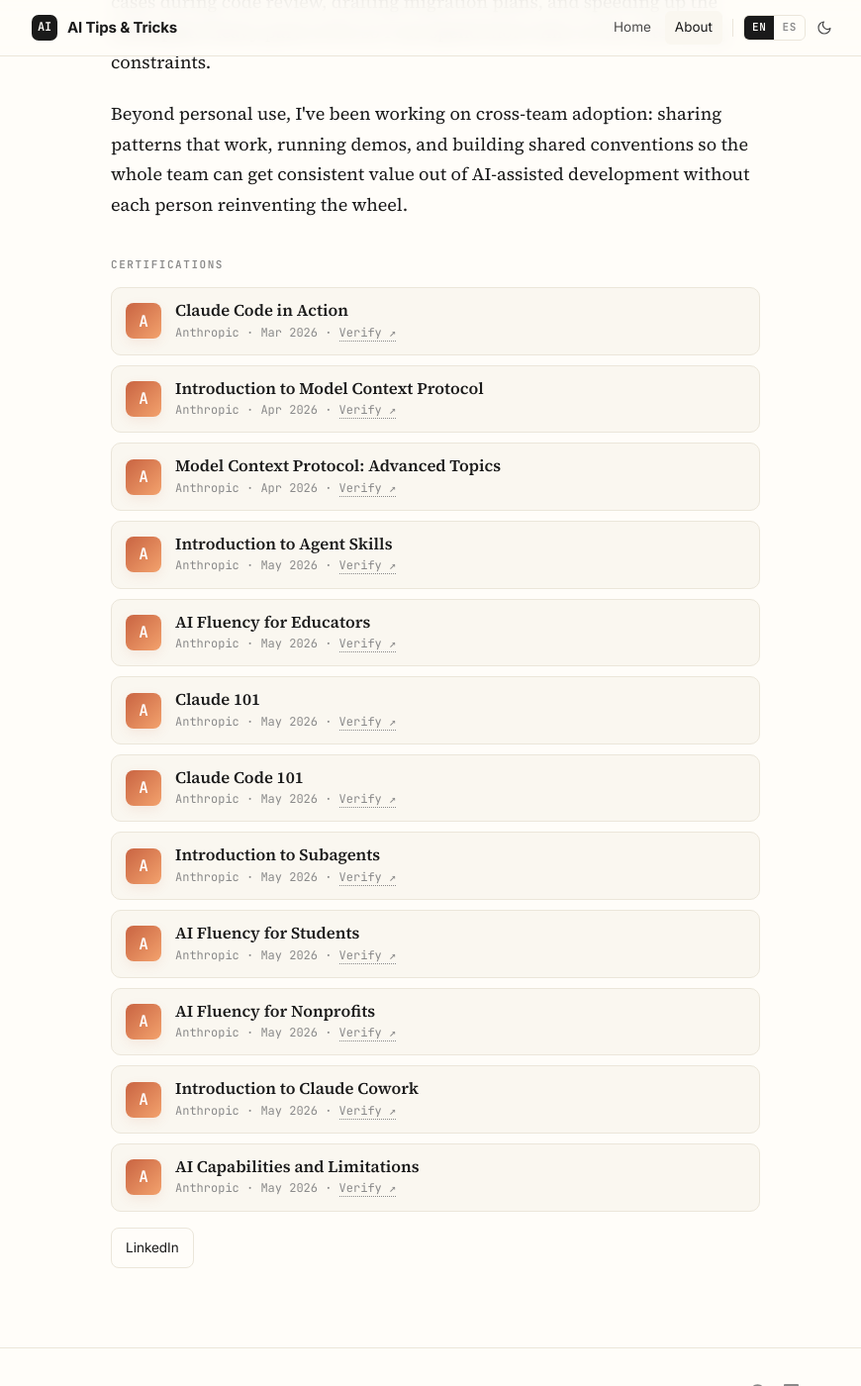
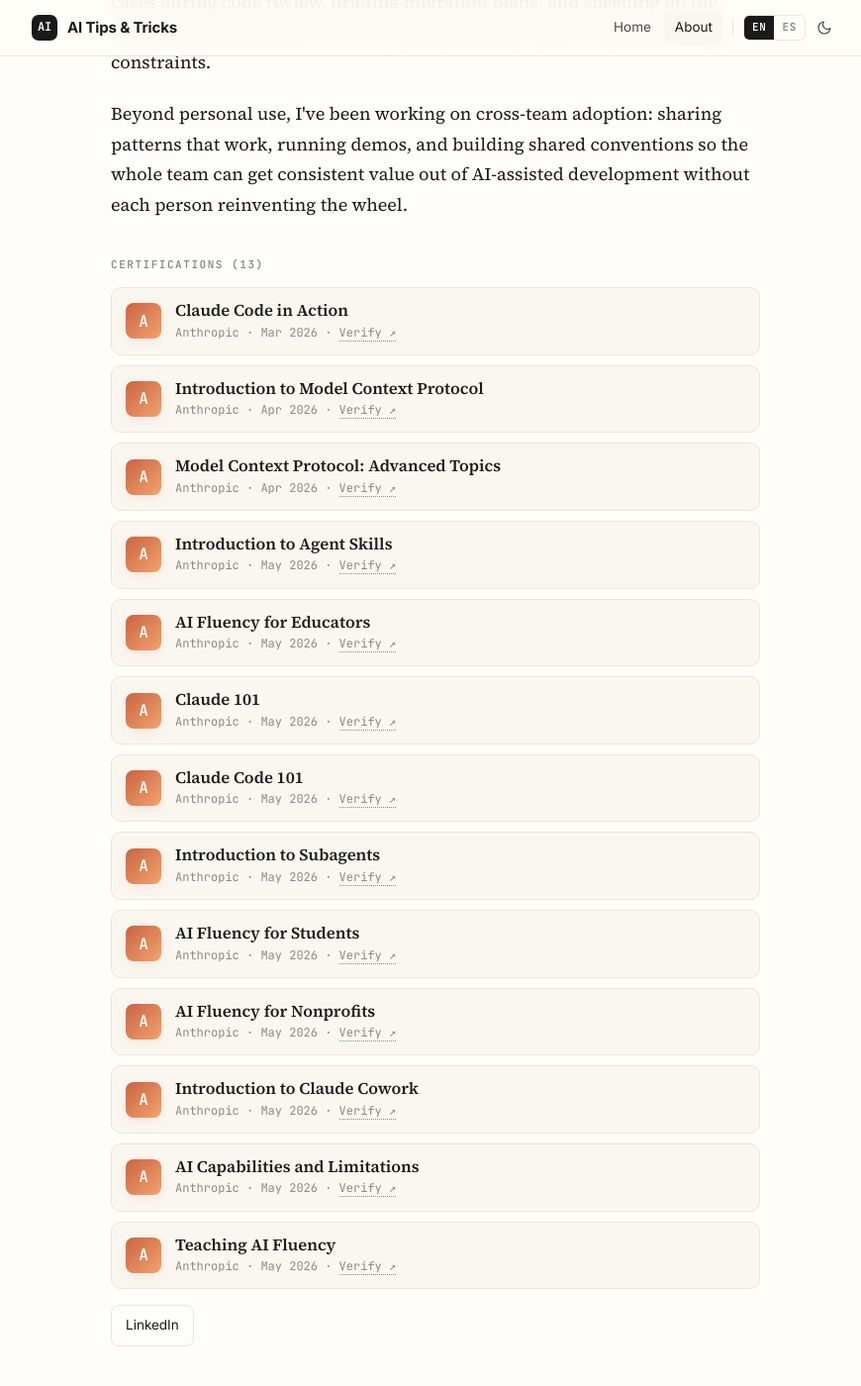
Before and after one commit to bernardosecades/bernardosecades.github.io, a Jekyll site: the page built from en/about.md, in a window 1280 px wide and 1400 px high, scrolled down 475 px. Shown: the whole window at 99% size, without its empty margins (200-1070 px from the left). Built offline with Jekyll 4.4.1, drawn with Linux system fonts in a browser that asks for light colours.

Commit message:
new certificate

```diff
--- a/en/about.md
+++ b/en/about.md
@@ -18,7 +18,7 @@
   </div>
 
   <section class="about-certs" aria-labelledby="certs-heading">
-    <h2 id="certs-heading" class="about-certs-title">Certifications</h2>
+    <h2 id="certs-heading" class="about-certs-title">Certifications (13)</h2>
     <ul class="cert-list">
       <li class="cert-item">
         <span class="cert-badge" aria-hidden="true">A</span>
@@ -104,6 +104,13 @@
           <span class="cert-sub">Anthropic · May 2026 · <a href="https://verify.skilljar.com/c/bqnq2nedqrok" target="_blank" rel="noopener">Verify ↗</a></span>
         </div>
       </li>
+      <li class="cert-item">
+        <span class="cert-badge" aria-hidden="true">A</span>
+        <div class="cert-meta">
+          <a class="cert-title" href="https://verify.skilljar.com/c/mzks2rtjcbug" target="_blank" rel="noopener">Teaching AI Fluency</a>
+          <span class="cert-sub">Anthropic · May 2026 · <a href="https://verify.skilljar.com/c/mzks2rtjcbug" target="_blank" rel="noopener">Verify ↗</a></span>
+        </div>
+      </li>
     </ul>
   </section>
 
```
Also changed, not shown: es/about.md (+8 -1 lines).
